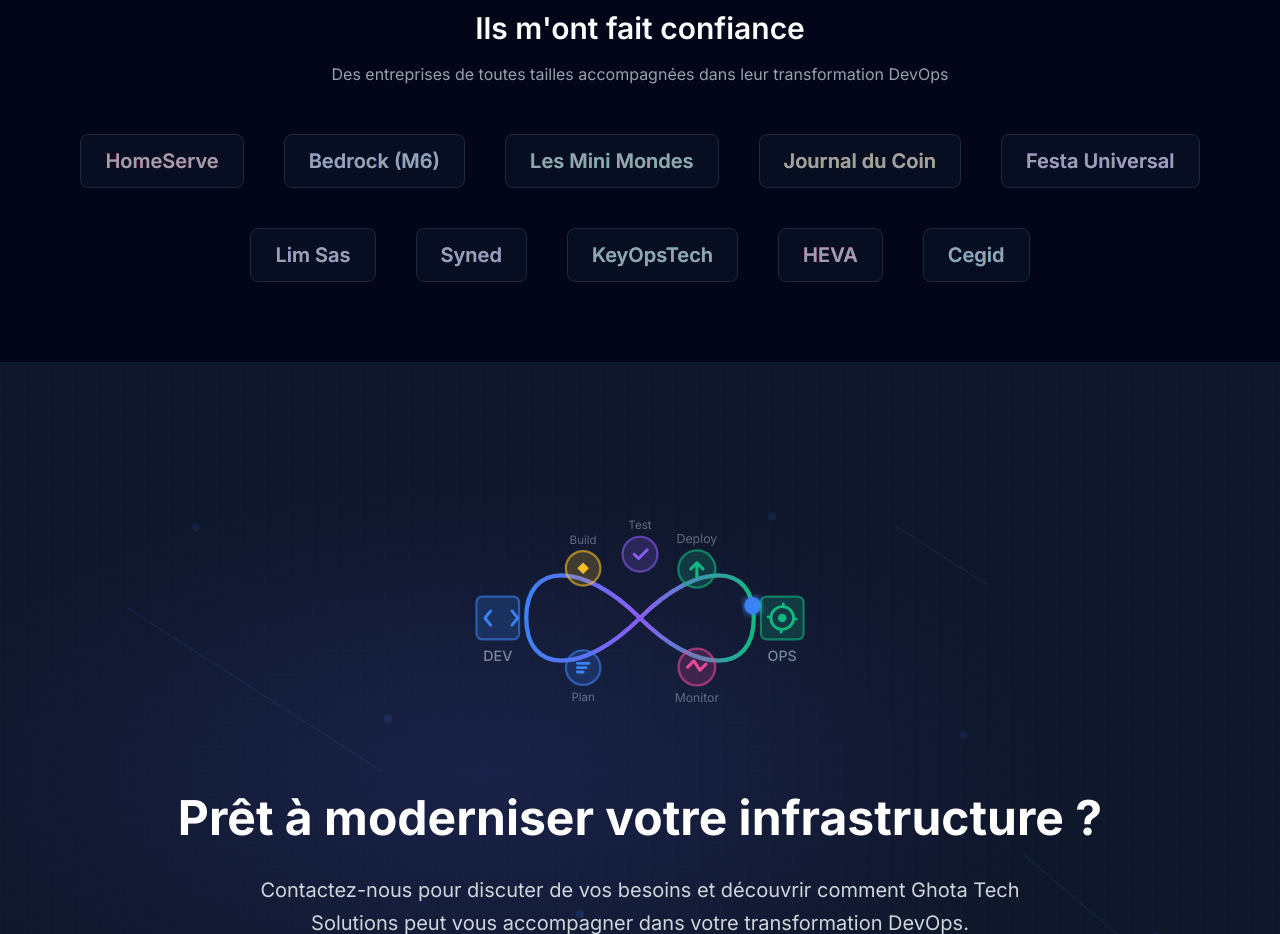
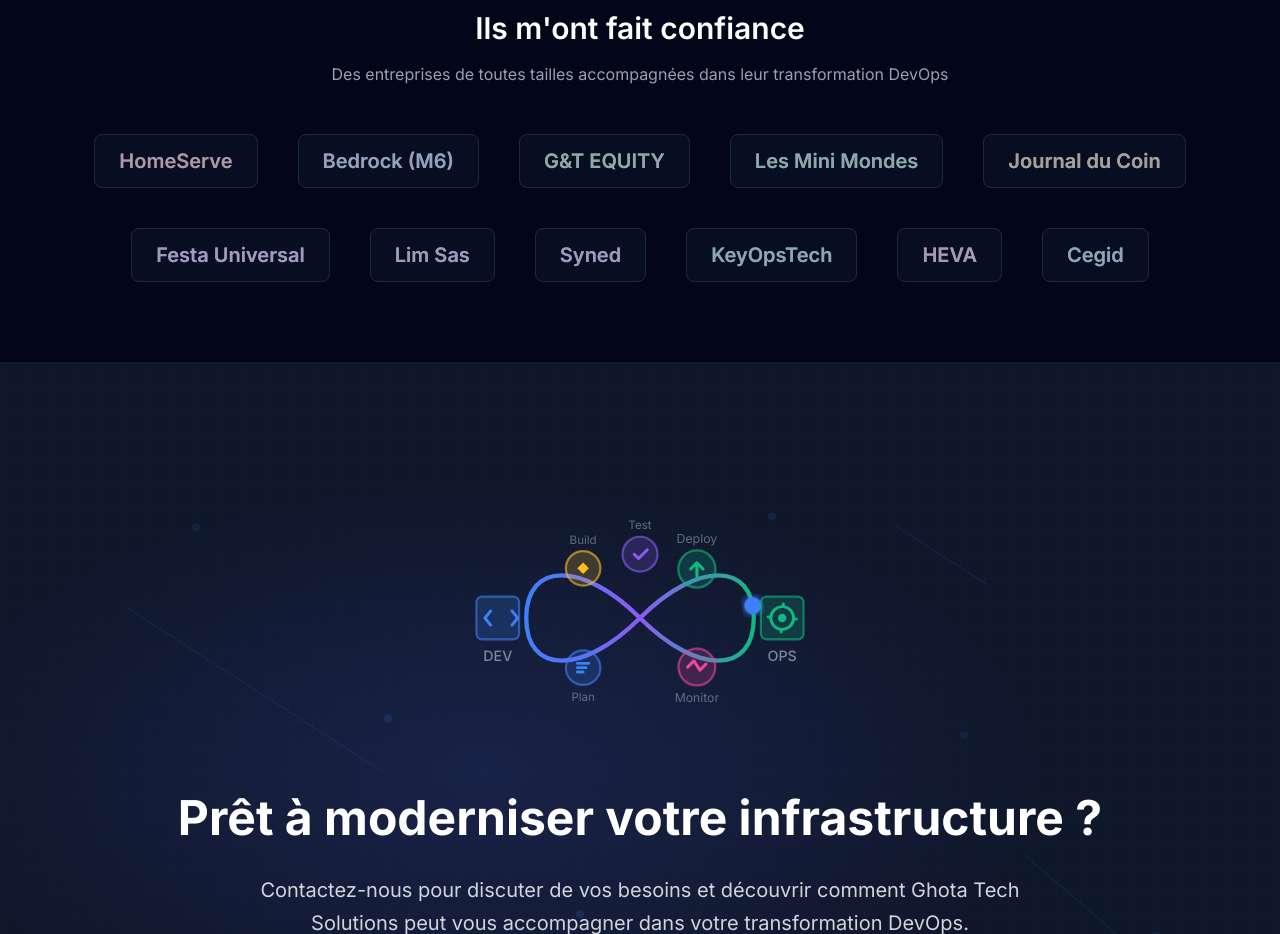
Before and after one commit to ghota-tech-solutions-sass/ghotatechsolutions.com, a Next.js app: page / in a window 1280 px wide. Shown: the part 1580-2514 px from the top of the page. Built offline with nearby package versions, Linux system fonts and the light colour scheme.

Commit message:
feat: add G&T EQUITY

```diff
--- a/src/app/page.tsx
+++ b/src/app/page.tsx
@@ -343,6 +343,7 @@
                 {[
                   { name: "HomeServe", color: "#e11d48" },
                   { name: "Bedrock (M6)", color: "#3b82f6" },
+                  { name: "G&T EQUITY", color: "#22c55e" },
                   { name: "Les Mini Mondes", color: "#10b981" },
                   { name: "Journal du Coin", color: "#f59e0b" },
                   { name: "Festa Universal", color: "#a855f7" },
```
